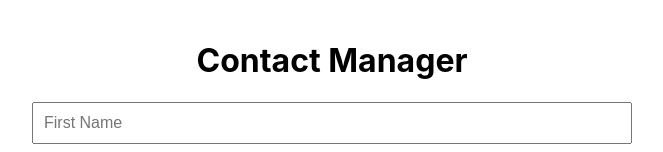
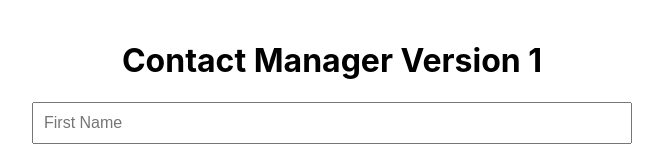
Before and after one commit to enritchtechnologies/contact-frontend, a React (Create React App) app: page / in a window 1280 px wide. Shown: the top 152 px of the page, without its empty margins (308-971 px from the left). Built offline with nearby package versions, Linux system fonts and the light colour scheme; no server answers.

Commit message:
version 1

```diff
--- a/src/App.js
+++ b/src/App.js
@@ -40,7 +40,7 @@ function App() {
 
   return (
     <div className="App">
-      <h1>Contact Manager</h1>
+      <h1>Contact Manager Version 1</h1>
       <form onSubmit={handleSubmit}>
         <input
           type="text"
```
